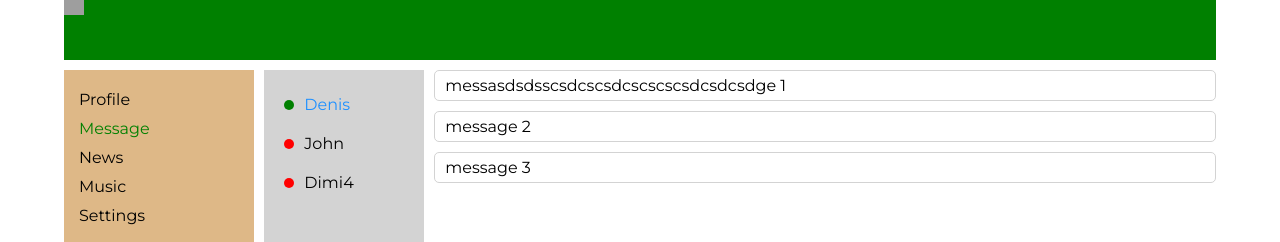
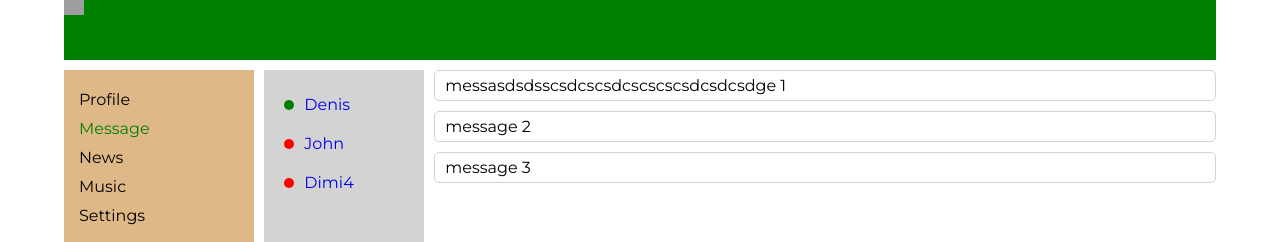
Before and after one commit to den777kaz/SocialNetwork-React, a React (Create React App) app: page /dialogs in a window 1280 px wide. Shown: the top 242 px of the page. Built offline with nearby package versions, Linux system fonts and the light colour scheme; grey boxes are pictures that could not be loaded.

Commit message:
22. Уроки React JS (Route exact) - react курсы бесплатно

```diff
--- a/src/components/dialogs/Dialogs.jsx
+++ b/src/components/dialogs/Dialogs.jsx
@@ -1,5 +1,6 @@
 import React from 'react';
-import style from './Dialogs.module.css'
+import style from './Dialogs.module.css';
+import {NavLink}  from 'react-router-dom';
 
 
 const Dialogs = () => {
@@ -7,13 +8,16 @@ const Dialogs = () => {
    <div className={style.dialogs}>
      <div className={style.dialogs_items}>
        <div className={`${style.dialog} ${style.active}`}>
-         <span className={`${style.status} ${style.active}`}></span>Denis
+         <span className={`${style.status} ${style.active}`}></span>
+         <NavLink to="/dialogs/1" >Denis</NavLink>
        </div>
        <div className={style.dialog}>
-         <span className={style.status}></span>John
+         <span className={style.status}></span>
+         <NavLink to="/dialogs/2" >John</NavLink>
        </div>
        <div className={style.dialog}>
-         <span className={style.status}></span>Dimi4
+         <span className={style.status}></span>
+         <NavLink to="/dialogs/3" >Dimi4</NavLink>
        </div>
      </div>
      <div className={style.messages}>
```
